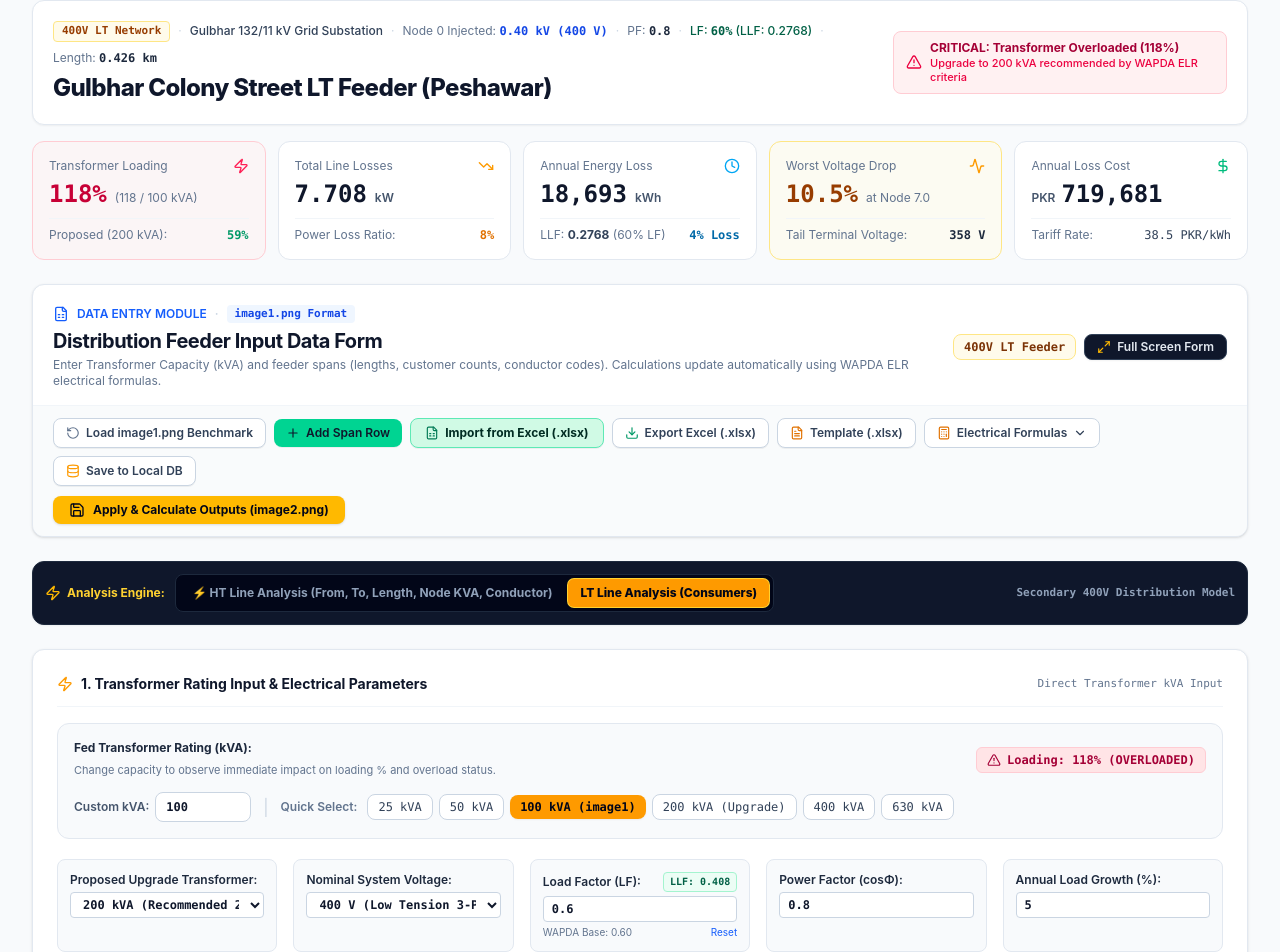
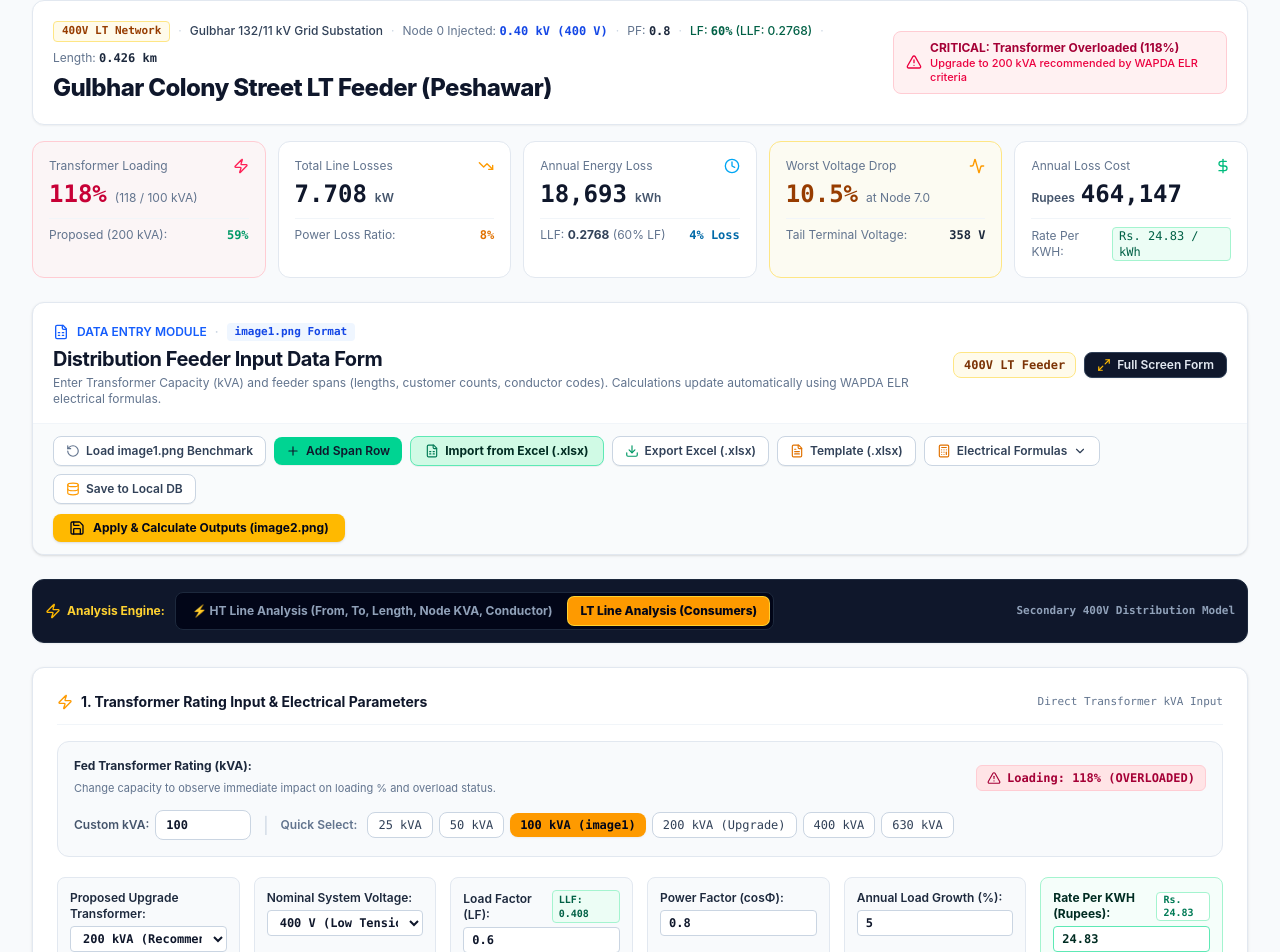
Before and after one commit to inayatxen/HT-LV-Feeder-Loss-Analysis-ELR-System-, a React (Vite) app: page / in a window 1280 px wide. Shown: the part 122-1074 px from the top of the page. Built offline with nearby package versions, Linux system fonts and the light colour scheme.

Commit message:
feat: update tariff rate to 24.83 Rupees/kWh
Update the default electricity tariff rate from 38.5 to 24.83 PKR/kWh across feeders and components to reflect official WAPDA/NEPRA rates. Added UI support for custom tariff adjustment in the forecasting module.

```diff
--- a/src/components/BifurcationStatementsPanel.tsx
+++ b/src/components/BifurcationStatementsPanel.tsx
@@ -42,7 +42,7 @@ interface BifurcationStatementsPanelProps {
 
 export const BifurcationStatementsPanel: React.FC<BifurcationStatementsPanelProps> = ({
   dossier,
-  currencySymbol = 'PKR',
+  currencySymbol = 'Rupees',
   onOpenPrintReport,
   isPrintView = false
 }) => {
--- a/src/components/ForecastingView.tsx
+++ b/src/components/ForecastingView.tsx
@@ -34,6 +34,7 @@ export const ForecastingView: React.FC<ForecastingViewProps> = ({
   const [growthRatePercent, setGrowthRatePercent] = useState<number>(feeder.annualGrowthRatePercent || 5.0);
   const [forecastHorizon, setForecastHorizon] = useState<number>(5);
   const [activeSubNetworkView, setActiveSubNetworkView] = useState<'ALL' | 'T1' | 'T2'>('ALL');
+  const [customTariff, setCustomTariff] = useState<number>(feeder.tariffPerKwh || 24.83);
 
   const forecast = generateGrowthForecast(feeder, forecastHorizon, growthRatePercent, {
     customConductors: activeConductors,
@@ -43,7 +44,7 @@ export const ForecastingView: React.FC<ForecastingViewProps> = ({
 
   const year0 = forecast[0];
   const year5 = forecast[Math.min(5, forecast.length - 1)];
-  const tariff = feeder.tariffPerKwh || 38.5;
+  const tariff = customTariff || feeder.tariffPerKwh || 24.83;
   const isBifurcated = Boolean(bifurcationConfig?.enabled);
 
   return (
@@ -79,6 +80,25 @@ export const ForecastingView: React.FC<ForecastingViewProps> = ({
               onChange={(e) => setGrowthRatePercent(Number(e.target.value))}
               className="w-44 accent-amber-500 cursor-pointer"
             />
+          </div>
+
+          <div>
+            <div className="flex items-center justify-between text-xs font-semibold text-slate-700 mb-1">
+              <span>Rate Per KWH (Rupees):</span>
+              <span className="font-mono text-emerald-700 font-bold">Rs. {customTariff.toFixed(2)}</span>
+            </div>
+            <div className="flex items-center gap-1.5">
+              <input
+                type="number"
+                step="0.01"
+                min="1.0"
+                max="500"
+                value={customTariff}
+                onChange={(e) => setCustomTariff(parseFloat(e.target.value) || 24.83)}
+                className="w-24 bg-white border border-slate-300 rounded px-2 py-1 font-mono font-bold text-xs text-emerald-950 focus:outline-none focus:ring-1 focus:ring-emerald-500"
+              />
+              <span className="text-[10px] font-mono text-slate-500">Rs/kWh</span>
+            </div>
           </div>
 
           <div>
--- a/src/components/InputDataForm.tsx
+++ b/src/components/InputDataForm.tsx
@@ -70,6 +70,7 @@ export const InputDataForm: React.FC<InputDataFormProps> = ({
   const [powerFactor, setPowerFactor] = useState(feeder.operatingPowerFactor);
   const [loadFactor, setLoadFactor] = useState(feeder.loadFactor);
   const [annualGrowthRate, setAnnualGrowthRate] = useState(feeder.annualGrowthRatePercent);
+  const [tariffPerKwh, setTariffPerKwh] = useState<number>(feeder.tariffPerKwh || 24.83);
   const [proposedTrfKva, setProposedTrfKva] = useState(feeder.proposedTransformerKva);
   const [sourceCurrentInput, setSourceCurrentInput] = useState<number>(summary.totalSourceCurrentAmps || 180);
   const [showFormulas, setShowFormulas] = useState(false);
@@ -352,6 +353,8 @@ export const InputDataForm: React.FC<InputDataFormProps> = ({
       operatingPowerFactor: powerFactor,
       loadFactor,
       annualGrowthRatePercent: annualGrowthRate,
+      tariffPerKwh: tariffPerKwh || 24.83,
+      currencySymbol: 'Rupees',
       existingTransformerKva: isHtLine ? (totalCalculatedNodeKva || 1200) : activeTransformerKva,
       proposedTransformerKva: proposedTrfKva,
       nodes: Array.from(nodeMap.values()),
@@ -909,7 +912,7 @@ export const InputDataForm: React.FC<InputDataFormProps> = ({
         )}
 
         {/* Secondary Parameters Grid */}
-        <div className="grid grid-cols-1 sm:grid-cols-2 lg:grid-cols-5 gap-4 text-xs pt-1">
+        <div className="grid grid-cols-1 sm:grid-cols-2 md:grid-cols-3 lg:grid-cols-6 gap-3.5 text-xs pt-1">
           {/* Field 1: Proposed Transformer (LT) or Input Source Current (HT) */}
           <div className="bg-slate-50 p-3 rounded-lg border border-slate-200">
             <label className="font-semibold text-slate-800 block mb-1">
@@ -1024,6 +1027,41 @@ export const InputDataForm: React.FC<InputDataFormProps> = ({
               className="w-full bg-white border border-slate-300 rounded px-2 py-1 font-mono font-bold text-slate-900"
             />
           </div>
+
+          {/* Field 6: Rate Per KWH (Rupees) */}
+          <div className="bg-emerald-50/50 p-3 rounded-lg border border-emerald-200">
+            <div className="flex items-center justify-between mb-1">
+              <label className="font-bold text-emerald-950">
+                Rate Per KWH (Rupees):
+              </label>
+              <span className="text-[10px] font-mono font-bold text-emerald-700 bg-white px-1.5 py-0.2 rounded border border-emerald-200">
+                Rs. {tariffPerKwh.toFixed(2)}
+              </span>
+            </div>
+            <div className="relative">
+              <input
+                type="number"
+                step="0.01"
+                min="1.0"
+                max="500"
+                value={tariffPerKwh}
+                onChange={(e) => setTariffPerKwh(parseFloat(e.target.value) || 24.83)}
+                placeholder="24.83"
+                className="w-full bg-white border border-emerald-300 rounded px-2 py-1 font-mono font-bold text-emerald-950 focus:outline-none focus:ring-1 focus:ring-emerald-500"
+              />
+            </div>
+            <div className="flex items-center justify-between text-[10px] text-emerald-800 mt-1">
+              <span className="font-medium">Rate: Rs. 24.83 / kWh</span>
+              <button
+                type="button"
+                onClick={() => setTariffPerKwh(24.83)}
+                className="text-emerald-700 font-bold hover:underline cursor-pointer"
+                title="Reset to standard tariff rate Rs. 24.83 / kWh"
+              >
+                Set 24.83
+              </button>
+            </div>
+          </div>
         </div>
       </div>
 
@@ -1085,8 +1123,8 @@ export const InputDataForm: React.FC<InputDataFormProps> = ({
                 <th className="py-2.5 px-3 text-right">Length (km)</th>
                 <th className="py-2.5 px-3 text-right">Length (m)</th>
                 {isHtLine ? (
-                  <th className="py-2.5 px-3 text-right bg-blue-100/90 text-blue-950 font-extrabold border-x border-blue-200">
-                    Node KVA (Load)
+                  <th className="py-2.5 px-3 text-center bg-blue-100/90 text-blue-950 font-extrabold border-x border-blue-200">
+                    Node KVA
                   </th>
                 ) : (
                   <>
@@ -1149,21 +1187,23 @@ export const InputDataForm: React.FC<InputDataFormProps> = ({
                     />
                   </td>
 
-                  {/* HT Mode: Node KVA vs LT Mode: Customers */}
+                  {/* HT Mode: Only Dropdown Node KVA */}
                   {isHtLine ? (
-                    <td className="py-2 px-2 text-right bg-blue-50/40 border-x border-blue-100">
-                      <div className="flex items-center justify-end gap-1">
-                        <input
-                          type="number"
-                          min="0"
-                          step="5"
-                          value={row.nodeKva || 0}
-                          onChange={(e) => handleUpdateRow(idx, 'nodeKva', e.target.value)}
-                          className="w-20 bg-white border border-blue-300 rounded px-2 py-1 text-right font-bold text-blue-900 focus:outline-none focus:ring-1 focus:ring-blue-500 font-mono"
-                          title="Connected Transformer / Spot Load at To Node in kVA"
-                        />
-                        <span className="text-[10px] text-slate-400 font-mono">kVA</span>
-                      </div>
+                    <td className="py-2 px-2.5 text-center bg-blue-50/40 border-x border-blue-100">
+                      <select
+                        value={row.nodeKva || 50}
+                        onChange={(e) => handleUpdateRow(idx, 'nodeKva', Number(e.target.value))}
+                        className="w-full min-w-[95px] bg-white border border-blue-300 rounded-lg px-2.5 py-1.5 text-xs font-mono font-bold text-blue-900 focus:outline-none focus:ring-1 focus:ring-blue-500 cursor-pointer text-center shadow-2xs"
+                      >
+                        <option value={10}>10 kVA</option>
+                        <option value={25}>25 kVA</option>
+                        <option value={50}>50 kVA</option>
+                        <option value={100}>100 kVA</option>
+                        <option value={200}>200 kVA</option>
+                        {row.nodeKva && ![10, 25, 50, 100, 200].includes(row.nodeKva) && (
+                          <option value={row.nodeKva}>{row.nodeKva} kVA</option>
+                        )}
+                      </select>
                     </td>
                   ) : (
                     <>
--- a/src/components/NodeInspectorModal.tsx
+++ b/src/components/NodeInspectorModal.tsx
@@ -193,7 +193,10 @@ export const NodeInspectorModal: React.FC<NodeInspectorModalProps> = ({
             </label>
             <div className="grid grid-cols-2 gap-3">
               <div>
-                <span className="text-[11px] text-slate-500 block mb-0.5">Spot Load (kVA):</span>
+                <div className="flex items-center justify-between mb-0.5">
+                  <span className="text-[11px] text-slate-500 font-semibold">Node Load (kVA):</span>
+                  <span className="text-[10px] font-mono text-blue-700 font-bold">{spotLoadKva} kVA</span>
+                </div>
                 <input
                   type="number"
                   min="0"
@@ -201,6 +204,22 @@ export const NodeInspectorModal: React.FC<NodeInspectorModalProps> = ({
                   onChange={(e) => setSpotLoadKva(Math.max(0, parseFloat(e.target.value) || 0))}
                   className="w-full bg-white border border-slate-300 rounded-lg px-3 py-1.5 text-xs font-mono text-slate-800 focus:outline-none"
                 />
+                <div className="flex items-center gap-1 mt-1.5">
+                  {[10, 25, 50, 100, 200].map(kva => (
+                    <button
+                      key={kva}
+                      type="button"
+                      onClick={() => setSpotLoadKva(kva)}
+                      className={`flex-1 py-0.5 text-[10px] font-mono rounded border transition-colors cursor-pointer ${
+                        spotLoadKva === kva
+                          ? 'bg-blue-600 text-white border-blue-600 font-bold'
+                          : 'bg-white text-slate-700 border-slate-300 hover:bg-slate-50'
+                      }`}
+                    >
+                      {kva}kVA
+                    </button>
+                  ))}
+                </div>
               </div>
               <div>
                 <span className="text-[11px] text-slate-500 block mb-0.5">Spot Load (Amps):</span>
--- a/src/components/ReportModal.tsx
+++ b/src/components/ReportModal.tsx
@@ -357,7 +357,7 @@ export const ReportModal: React.FC<ReportModalProps> = ({
   const isSdoMatch = !isXenMatch && !isSeMatch;
 
   const recommendations = generateTechnicalRecommendations(summary, feeder);
-  const tariff = feeder.tariffPerKwh || 38.5;
+  const tariff = feeder.tariffPerKwh || 24.83;
   const kwhSaved = Math.max(0, summary.annualEnergyLossKwh - proposedSummary.annualEnergyLossKwh);
   const annualSavings = Math.round(kwhSaved * tariff);
   const today = new Date().toLocaleDateString('en-GB', {
@@ -2072,7 +2072,7 @@ export const ReportModal: React.FC<ReportModalProps> = ({
                 {renderOfficialHeader('Comparative Upgradation & Loss Relief Matrix (WAPDA Study Table 1)', getPageInfo('table1Matrix').pageLabel)}
                 <h2 className="text-xs font-bold text-slate-900 uppercase tracking-wider mb-2.5 bg-slate-100 p-2 border-l-4 border-amber-500 flex items-center justify-between">
                   <span>Comparative Upgradation & Loss Relief Matrix (WAPDA Study Table 1)</span>
-                  <span className="text-[10px] font-mono text-slate-500 font-normal">Economics: PKR 38.5 / kWh · {getPageInfo('table1Matrix').pageLabel}</span>
+                  <span className="text-[10px] font-mono text-slate-500 font-normal">Economics: {feeder.currencySymbol || 'Rupees'} {tariff} / kWh · {getPageInfo('table1Matrix').pageLabel}</span>
                 </h2>
 
                 <div className="overflow-x-auto print:overflow-visible border border-slate-300 rounded-lg print:border-slate-800">
--- a/src/components/SummaryMetrics.tsx
+++ b/src/components/SummaryMetrics.tsx
@@ -29,7 +29,7 @@ export const SummaryMetrics: React.FC<SummaryMetricsProps> = ({
 }) => {
   const isHtLine = feeder.type === 'HT' || feeder.category === 'HV' || summary.baseVoltage >= 1000;
   const isOverloaded = isHtLine ? summary.worstVoltageDropPercent > 5.0 : summary.isTransformerOverloaded;
-  const tariff = feeder.tariffPerKwh || 38.5;
+  const tariff = feeder.tariffPerKwh || 24.83;
   const annualLossCost = Math.round(summary.annualEnergyLossKwh * tariff);
   const injectedKv = ((summary.injectedVoltageAtNode0 || summary.baseVoltage) / 1000).toFixed(2);
   const totalHtKva = summary.totalNodeKva || summary.totalSystemDemandKva;
@@ -265,9 +265,9 @@ export const SummaryMetrics: React.FC<SummaryMetricsProps> = ({
             </span>
           </div>
           <div className="mt-2 text-xs text-slate-500 flex items-center justify-between border-t border-slate-100 pt-2">
-            <span>Tariff Rate:</span>
-            <span className="font-mono font-medium text-slate-700">
-              {tariff} {feeder.currencySymbol}/kWh
+            <span>Rate Per KWH:</span>
+            <span className="font-mono font-medium text-emerald-800 bg-emerald-50 px-1.5 py-0.2 rounded border border-emerald-200">
+              Rs. {tariff} / kWh
             </span>
           </div>
         </div>
--- a/src/components/WhatIfWorkbench.tsx
+++ b/src/components/WhatIfWorkbench.tsx
@@ -77,7 +77,7 @@ export const WhatIfWorkbench: React.FC<WhatIfWorkbenchProps> = ({
 }) => {
   const isHtLine = feeder.type === 'HT' || feeder.category === 'HV' || feeder.nominalVoltage >= 1000;
   const currentInjectedVoltage = activeInjectedVoltage !== undefined ? activeInjectedVoltage : feeder.nominalVoltage;
-  const tariff = feeder.tariffPerKwh || 38.5;
+  const tariff = feeder.tariffPerKwh || 24.83;
   const kwSaved = Math.max(0, existingSummary.totalLineLossKw - proposedSummary.totalLineLossKw);
   const kwhSaved = Math.max(0, existingSummary.annualEnergyLossKwh - proposedSummary.annualEnergyLossKwh);
   const moneySaved = Math.round(kwhSaved * tariff);
--- a/src/data/presetFeeders.ts
+++ b/src/data/presetFeeders.ts
@@ -18,8 +18,8 @@ export const GULBHAR_COLONY_LT_FEEDER: FeederData = {
   operatingPowerFactor: 0.80,
   loadFactor: 0.60,
   annualGrowthRatePercent: 5.0,
-  tariffPerKwh: 38.5, // PKR per kWh (~$0.14/kWh)
-  currencySymbol: 'PKR',
+  tariffPerKwh: 24.83, // Rupees per kWh (Official WAPDA/NEPRA rate)
+  currencySymbol: 'Rupees',
   existingTransformerKva: 100,
   proposedTransformerKva: 200,
   nodes: [
@@ -66,8 +66,8 @@ export const HAYATABAD_11KV_HT_FEEDER: FeederData = {
   operatingPowerFactor: 0.85,
   loadFactor: 0.65,
   annualGrowthRatePercent: 6.0,
-  tariffPerKwh: 38.5,
-  currencySymbol: 'PKR',
+  tariffPerKwh: 24.83,
+  currencySymbol: 'Rupees',
   existingTransformerKva: 1200,
   proposedTransformerKva: 1600,
   nodes: [
@@ -106,8 +106,8 @@ export const WARSAK_11KV_HT_FEEDER: FeederData = {
   operatingPowerFactor: 0.82,
   loadFactor: 0.68,
   annualGrowthRatePercent: 5.5,
-  tariffPerKwh: 38.5,
-  currencySymbol: 'PKR',
+  tariffPerKwh: 24.83,
+  currencySymbol: 'Rupees',
   existingTransformerKva: 1800,
   proposedTransformerKva: 2500,
   nodes: [
@@ -142,8 +142,8 @@ export const AGRI_TUBEWELL_LT_FEEDER: FeederData = {
   operatingPowerFactor: 0.72,
   loadFactor: 0.55,
   annualGrowthRatePercent: 4.5,
-  tariffPerKwh: 32.0,
-  currencySymbol: 'PKR',
+  tariffPerKwh: 24.83,
+  currencySymbol: 'Rupees',
   existingTransformerKva: 100,
   proposedTransformerKva: 200,
   nodes: [
```
